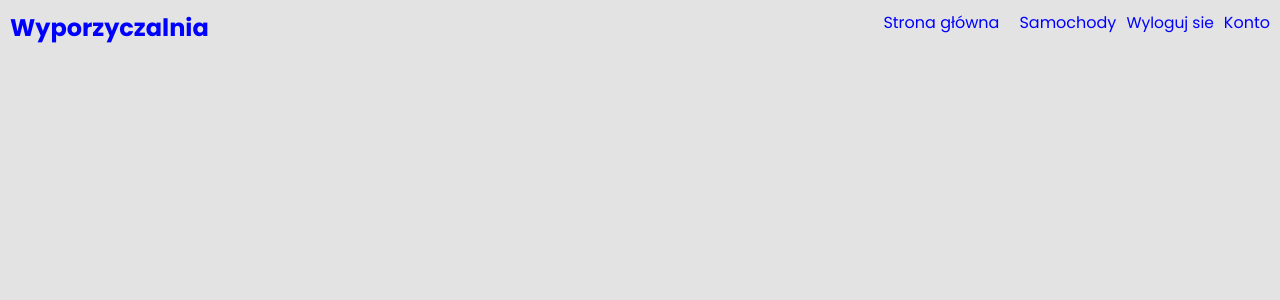
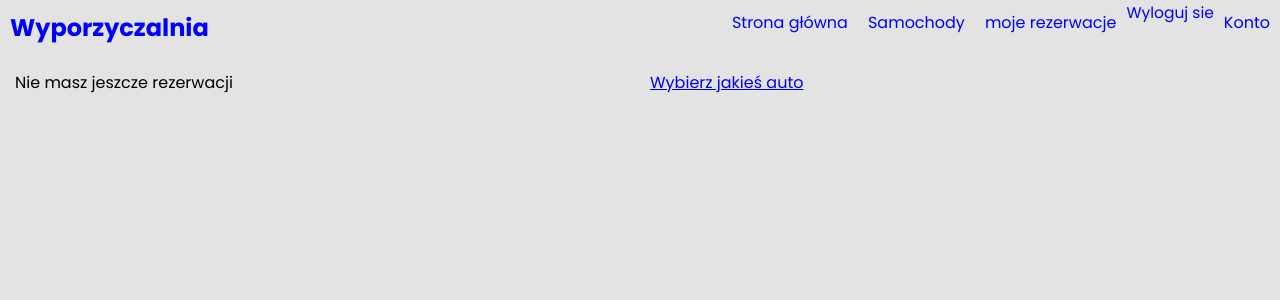
Before and after one commit to bubliks7/reservations, a Django app: page /rental/myReservations/ in a window 1280 px wide. Shown: the top 300 px of the page. Run offline with Django 5.2, Linux system fonts and the light colour scheme; the visitor is signed in with stand-in values (Sample User, id 1); data that the repository does not hold is empty.

Commit message:
styles for reservations has been added and update layout.html

```diff
--- a/appointments/templates/appointments/seeMore.html
+++ b/appointments/templates/appointments/seeMore.html
@@ -18,7 +18,7 @@
             <p>Cena: {{auta.cena_za_dzien}} zl</p>
             <p class="opis">{{auta.opis}}</p>
             <img src="{{ auta.zdjecie.url }}" alt="obraz">
-            <a href="{% url 'appointments:seeMore' pk=auta.pk %}"><button>Zarezerwuj</button></a>
+            <a href="{% url 'rental:rezerwuj' pk=auto.pk %}"><button class="rezerwuj">Zarezerwuj</button></a>
         </div>
     </div>
 {% endblock %}
--- /dev/null
+++ b/rental/static/rental/style.css
@@ -0,0 +1,40 @@
+.container{
+    display: grid;
+    grid-template-columns: repeat(auto-fit, minmax(320px, 1fr));
+    gap: 20px;
+    margin: 15px;
+}
+.panelRezerwacji{
+    background-color: #fff;
+    border-radius: 10px;
+    max-width: 500px;
+    margin: 5px auto;
+    padding: 20px;
+}
+
+.panelRezerwacji button{
+    padding: 6px;
+    border: none;
+    border-radius: 15px;
+    background-color: blue;
+    color: white;
+    width: 100%;
+    cursor: pointer;
+    margin-top: 8px;
+    transition: 0.3s ease;
+}
+.panelRezerwacji button:hover{
+    background-color: rgb(3, 3, 144);
+    border-radius: 10px;
+}
+
+.panelRezerwacji img {
+    width: 100%;
+    height: auto;
+    border-radius: 20px;
+    margin: 15px 0;
+    transition: 0.3s ease;
+}
+.panelRezerwacji img:hover{
+    border-radius: 10px;
+}
--- a/rental/templates/rental/myReservations.html
+++ b/rental/templates/rental/myReservations.html
@@ -10,11 +10,19 @@
 {% endblock %}
 
 {% block content %}
-    <div class="panelRezerwacji">
+    <div class="container">
         {% for rezerwacja in rezerwacje %}
-            <p>{{ rezerwacja.auto }}</p>
-            <p>od: {{ rezerwacja.data_od }}</p>
-            <p>do: {{ rezerwacja.data_do }}</p>
+            <div class="panelRezerwacji">
+                <p>{{ rezerwacja.auto }}</p>
+                <p>od: {{ rezerwacja.data_od }}</p>
+                <p>do: {{ rezerwacja.data_do }}</p>
+                <img src="{{ rezerwacja.auto.zdjecie.url }}" alt="zdjecie samochodu">
+                <a href="/"><button type="submit">Anuluj rezerwacje</button></a>     <!-- jak dodam anulowanie to zmienie / -->
+            </div>
+
+        {% empty %}
+            <p>Nie masz jeszcze rezerwacji</p>
+            <a href="/cars/">Wybierz jakieś auto</a>
         {% endfor %}
     </div>
 {% endblock %}
--- a/rental/urls.py
+++ b/rental/urls.py
@@ -1,5 +1,7 @@
 from django.urls import path
 from . import views
+from django.conf import settings
+from django.conf.urls.static import static
 
 app_name = "rental"
 
@@ -7,3 +9,6 @@ urlpatterns = [
     path('create/<int:pk>', views.rezerwuj, name='rezerwuj'),
     path('myReservations/', views.mojeRezerwacje, name='mojeRezerwacje'),
 ]
+
+if settings.DEBUG:
+    urlpatterns += static(settings.MEDIA_URL, document_root=settings.MEDIA_ROOT)
--- a/rental/views.py
+++ b/rental/views.py
@@ -24,4 +24,5 @@ def rezerwuj(request, pk):
 
 def mojeRezerwacje(request):
     rezerwacje = Rezerwacja.objects.all()
+    # auta = Samochod.objects.all()
     return render(request, "rental/myReservations.html", {'rezerwacje': rezerwacje})
--- a/templates/layout.html
+++ b/templates/layout.html
@@ -90,6 +90,7 @@
                 <li><a href="/users/register/">Zarejestruj sie</a></li>
             {% else %}
                 <li>
+                    <li><a href="/rental/myReservations/">moje rezerwacje</a></li>
                     <form action="/users/logout/" method="post">
                         {% csrf_token %}
                         <button class="logoutBtn">Wyloguj sie</button>
```
